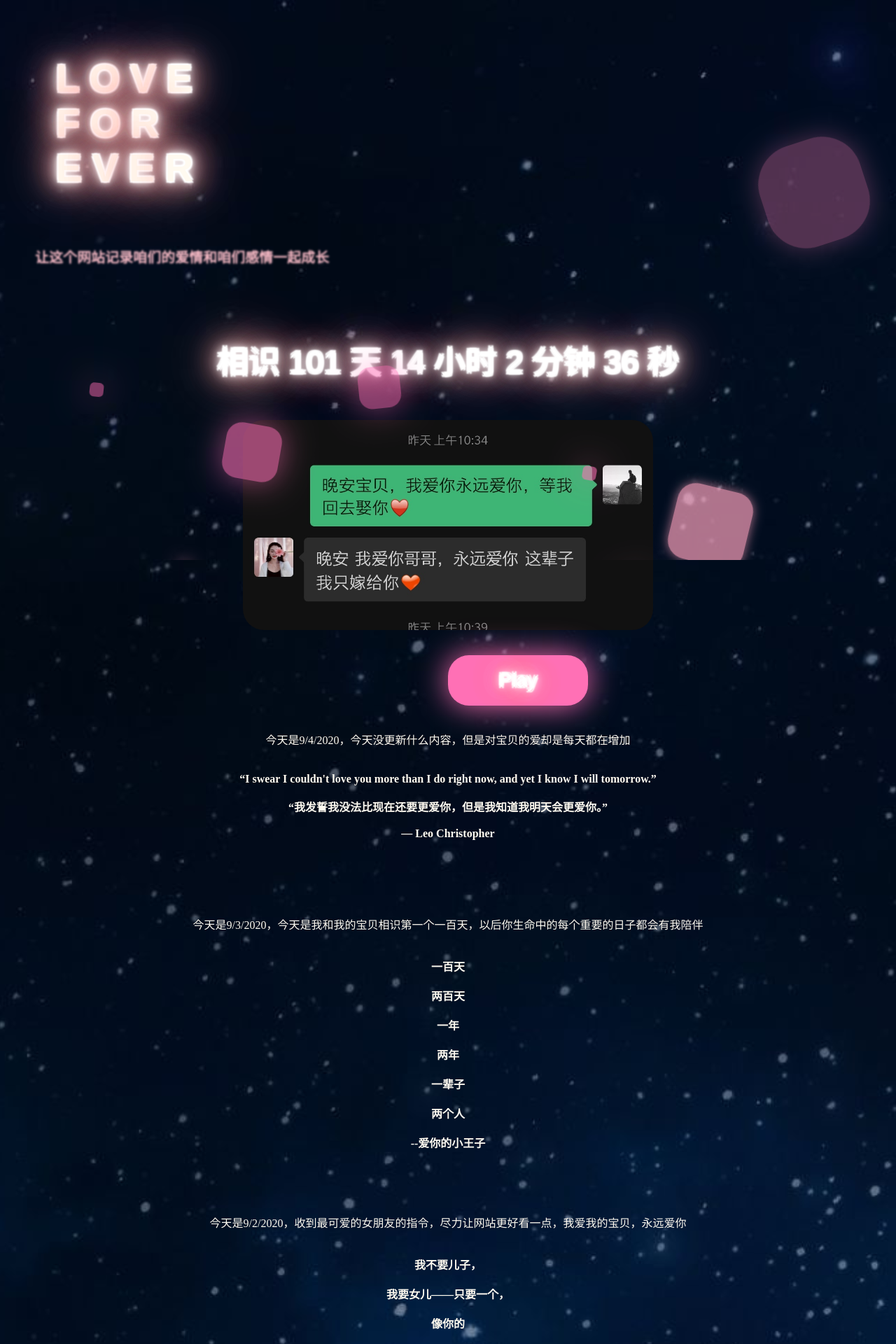
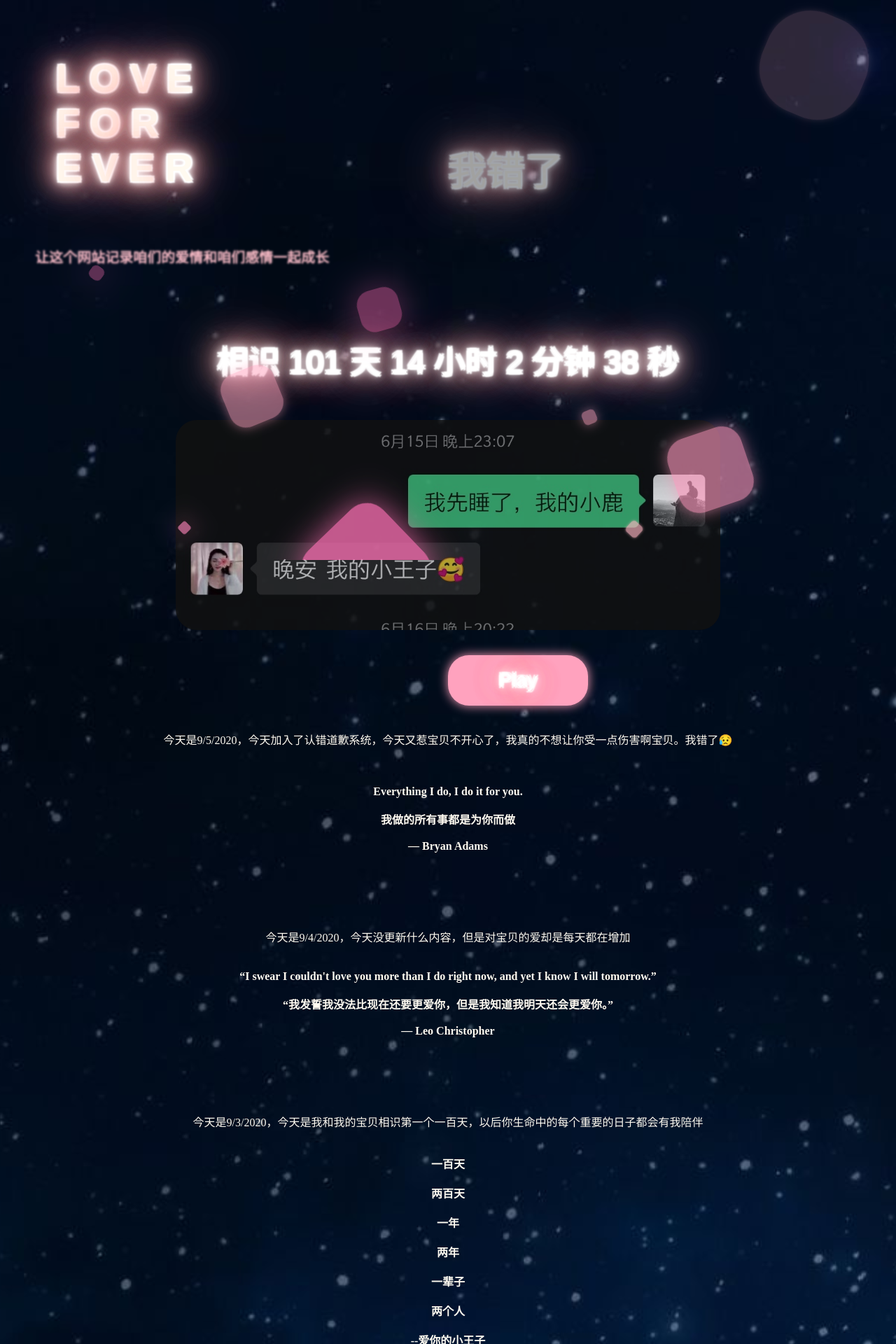
Before and after one commit to foxrock619/foxrock619.github.io, a PHP site: page / in a window 1280 px wide. Shown: the top 1920 px of the page at 70% size. Run offline with PHP 8.4, Linux system fonts and the light colour scheme.

Commit message:
09/05 update

```diff
--- a/css/style.css
+++ b/css/style.css
@@ -268,7 +329,65 @@
         box-shadow: 0 0 3px lightpink;
     }
 }
+.apology {
+    position: absolute;
+    top: 200px;
+    left: 50%;
+    text-align: center;
+    display: inline;
+    font-size: 55px;
+    animation: neon 2s infinite,fadereverse 5s,mover 2s;
+}
 
+.apology2 {
+    position: absolute;
+    top: 200px;
+    left: 50%;
+    text-align: center;
+    font-size: 55px;
+    display: none;
+    animation: neon 2s infinite,fadereverse 5s,mover 2s;
+}
+
+.apology3 {
+    position: absolute;
+    top: 200px;
+    left: 50%;
+    text-align: center;
+    font-size: 55px;
+    display: none;
+    animation: neon 2s infinite,fadereverse 5s,mover 2s;
+}
+
+.apology4 {
+    position: absolute;
+    top: 200px;
+    left: 50%;
+    text-align: center;
+    font-size: 55px;
+    display: none;
+    animation: neon 2s infinite,fadereverse 5s,mover 2s;
+}
+
+.apology5 {
+    position: absolute;
+    top: 200px;
+    left: 50%;
+    text-align: center;
+    font-size: 55px;
+    display: none;
+    animation: neon 2s infinite,fadereverse 5s,mover 2s;
+}
+
+.apology6 {
+    position: absolute;
+    top: 200px;
+    left: 50%;
+    text-align: center;
+    font-size: 55px;
+    display: none;
+    animation: neon 2s infinite,fadereverse 5s,mover 2s;
+}
 .circles {
     position: absolute;
     top: 0;
--- a/index.html
+++ b/index.html
@@ -17,7 +17,7 @@
 
 
 
-    <p class="popout">
+    <p class="popout" id="pop">
         <span>L</span>
         <span>O</span>
         <span>V</span>
@@ -31,22 +31,66 @@
         <span>R</span>
 
     </p>
-    <div class="head">
+
+    <div class="head" id="head">
 
         <dd>
             <b> 让这个网站记录咱们的爱情和咱们感情一起成长</b>
         </dd>
     </div>
+
+    <div class="apology" id="ap">
+
+        <dd>
+            宝贝，宝贝。
+        </dd>
+    </div>
+
+    <div class="apology2" id="ap2">
+
+        <dd>
+            我错了
+        </dd>
+    </div>
+
+    <div class="apology3" id="ap3">
+
+        <dd>
+            我们不吵隔夜架好吗宝贝。
+        </dd>
+    </div>
+
+    <div class="apology4" id="ap4">
+
+        <dd>
+            宝贝你知道我不想让你受一点伤害的。
+        </dd>
+    </div>
+
+    <div class="apology5" id="ap5">
+
+        <dd>
+            宝贝看看我的心吧。
+        </dd>
+    </div>
+
+    <div class="apology6" id="ap6">
+
+        <dd>
+            我爱你宝贝，让时间证明。
+        </dd>
+    </div>
     <div class="timer" id="demo"></div>
     <br><br><br>
-
+    <div class="img" id="show">
         <img class="mySlides fade" src="image/his1.jpg">
         <img class="mySlides fade" src="image/his2.jpg">
         <img class="mySlides fade" src="image/his3.jpg">
+    </div>
     <br>
     <audio id="music" src="music2.mp3" loop></audio>
     <br>
-    <button class="mbnt" onclick="document.getElementById('music').play()">Play</button>
+    <button class="mbnt" id="mbnt" onclick="document.getElementById('music').play()">Play</button>
 
     <br>
     <script>
@@ -74,10 +118,83 @@
 
 
         }, 1000);
+
+
+        var ap = document.getElementById('ap');
+
+        setTimeout(function () {
+            ap.style.display = 'none';
+        }, 5000);
+
+        var ap2 = document.getElementById('ap2');
+
+        setTimeout(function () {
+            ap2.style.display = 'inline';
+        }, 5000);
+        setTimeout(function () {
+            ap2.style.display = 'none';
+        }, 10000);
+
+        var ap3 = document.getElementById('ap3');
+
+        setTimeout(function () {
+            ap3.style.display = 'inline';
+        }, 10000);
+        setTimeout(function () {
+            ap3.style.display = 'none';
+        }, 15000);
+
+        var ap4 = document.getElementById('ap4');
+
+        setTimeout(function () {
+            ap4.style.display = 'inline';
+        }, 15000);
+        setTimeout(function () {
+            ap4.style.display = 'none';
+        }, 20000);
+
+        var ap5 = document.getElementById('ap5');
+
+        setTimeout(function () {
+            ap5.style.display = 'inline';
+        }, 20000);
+        setTimeout(function () {
+            ap5.style.display = 'none';
+        }, 25000);
+
+        var ap6 = document.getElementById('ap6');
+
+        setTimeout(function () {
+            ap6.style.display = 'inline';
+        }, 25000);
+        setTimeout(function () {
+            ap6.style.display = 'none';
+        }, 30000);
     </script>
 
 
-    <div class="c1">
+
+    <div class="c1" id="c1">
+
+        <br>
+        <br><br>
+        <br><br>
+        <dd>
+            今天是9/5/2020，今天加入了认错道歉系统，今天又惹宝贝不开心了，我真的不想让你受一点伤害啊宝贝。我错了😥<br>
+
+        </dd>
+        <br><br>
+            <b>
+                <dd></dd>
+                <br>
+                <dd>Everything I do, I do it for you.</dd>
+                <br>
+                <dd>我做的所有事都是为你而做</dd>
+                <br>
+                <dd>― Bryan Adams</dd>
+                <br>
+
+            </b>
         <br>
         <br><br>
         <br><br>
@@ -89,7 +206,7 @@
         <b>
             <dd>“I swear I couldn't love you more than I do right now, and yet I know I will tomorrow.”</dd>
             <br>
-            <dd>“我发誓我没法比现在还要更爱你，但是我知道我明天会更爱你。”</dd>
+            <dd>“我发誓我没法比现在还要更爱你，但是我知道我明天还会更爱你。”</dd>
             <br>
             <dd>― Leo Christopher</dd>
             <br>
@@ -259,6 +376,7 @@
         <button class="combnt" onclick="">留言</button>
     </form>
 
+    <div class="c2" id="c2">
         <dd>..</dd>
         <dt>我爱你宝贝</dt>
         <dd>这个网站还只是个雏形，我对于写网页完全是个新手，还有很多要学，很多地方要增加功能和完善。</dd>
@@ -268,7 +386,7 @@
         <dd>今天也好想你，但是克制住了认真的一直在写网页。</dd>
         <dd>宝贝我对生活充满劲头，也能为你遮风避雨，今天是向你证明的我的承诺的开始</dd>
         <dd>我之前的承诺也不会一遍一遍的提了，让我用行动证明</dd>
-
+    </div>
 
     <ul class="circles">
         <li></li>
```
Also changed, not shown: other parts of css/style.css (+61 -0 lines), js/scripts.js (+30 -6 lines). Lines whose indentation alone changed are shown as unchanged.
